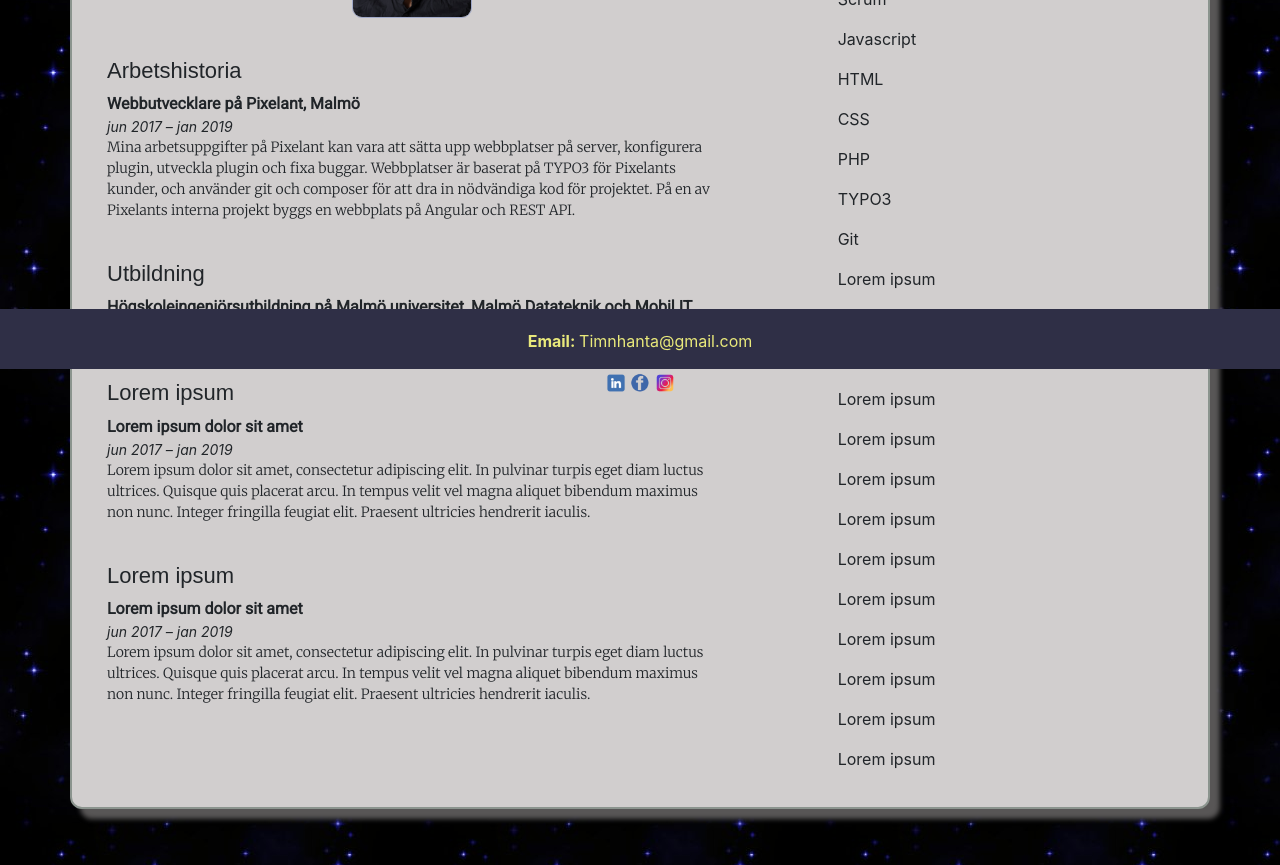
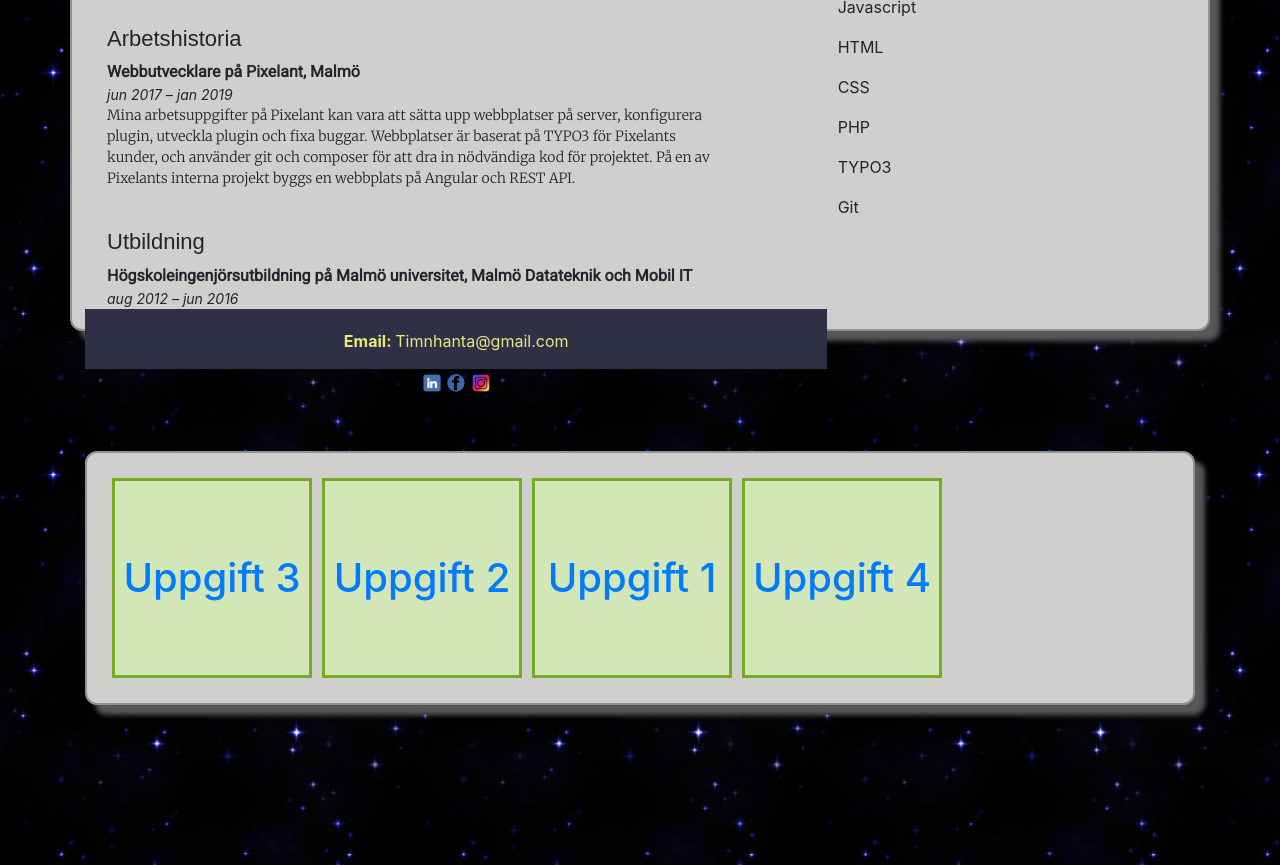
Before and after one commit to tim9413/yh-feu-ecu-20, a plain HTML site: page html-css/uppgift-2/index.html in a window 1280 px wide. Shown: the part 431-1296 px from the top of the page. Drawn offline with nearby package versions, Linux system fonts and the light colour scheme.

Commit message:
adjust grid layout, and add portfolio

```diff
--- a/html-css/uppgift-2/index.html
+++ b/html-css/uppgift-2/index.html
@@ -17,7 +17,7 @@
 
 <body>
     <!-- add class for set up a grid layout for navbar, title, footer and the splitted content in between -->
-
+    <div class="container">
         <!-- Add navbar -->
         <div class="dropdown">
             <button class="dropbtn">Meny</button>
@@ -33,7 +33,6 @@
         <div class="title">
             <h1>CV - Tim Ta</h1>
         </div>
-    <div class="container">
         <div class="content background row">
             <!-- Add a description/presentation/background class for left column and styling -->
             <div class="description col-md-7">
@@ -53,20 +52,6 @@
                     <p>Högskoleingenjörsutbildning på Malmö universitet, Malmö Datateknik och Mobil IT</p>
                     <p>aug 2012 – jun 2016</p>
                 </div>
-                <div class="layout-background">
-                    <h2>Lorem ipsum</h2>
-                    <p>Lorem ipsum dolor sit amet</p>
-                    <p>jun 2017 – jan 2019</p>
-                    <p>Lorem ipsum dolor sit amet, consectetur adipiscing elit. In pulvinar turpis eget diam luctus ultrices. Quisque quis placerat arcu. In tempus velit vel magna aliquet bibendum maximus non nunc. Integer fringilla feugiat elit. Praesent
-                        ultricies hendrerit iaculis.</p>
-                </div>
-                <div class="layout-background">
-                    <h2>Lorem ipsum</h2>
-                    <p>Lorem ipsum dolor sit amet</p>
-                    <p>jun 2017 – jan 2019</p>
-                    <p>Lorem ipsum dolor sit amet, consectetur adipiscing elit. In pulvinar turpis eget diam luctus ultrices. Quisque quis placerat arcu. In tempus velit vel magna aliquet bibendum maximus non nunc. Integer fringilla feugiat elit. Praesent
-                        ultricies hendrerit iaculis.</p>
-                </div>
             </div>
             <!-- Add a generic background class with border, bg-color -->
             <div class="competence col-md-3 offset-1">
@@ -79,20 +64,6 @@
                 <p>PHP</p>
                 <p>TYPO3</p>
                 <p>Git</p>
-                <p>Lorem ipsum</p>
-                <p>Lorem ipsum</p>
-                <p>Lorem ipsum</p>
-                <p>Lorem ipsum</p>
-                <p>Lorem ipsum</p>
-                <p>Lorem ipsum</p>
-                <p>Lorem ipsum</p>
-                <p>Lorem ipsum</p>
-                <p>Lorem ipsum</p>
-                <p>Lorem ipsum</p>
-                <p>Lorem ipsum</p>
-                <p>Lorem ipsum</p>
-                <p>Lorem ipsum</p>
-            </div>
             </div>
         </div>
 
@@ -111,6 +82,30 @@
                 </a>
             </div>
         </footer>
+
+        <div class="portfolio background">
+            <a href="../uppgift-3/index.html">
+                <div class="project project-3">
+                    <h1>Uppgift 3</h1>
+                </div>
+            </a>
+            <a href="../uppgift-2/index.html">
+                <div class="project project-2">
+                    <h1>Uppgift 2</h1>
+                </div>
+            </a>
+            <a href="../uppgift-1/index.html">
+                <div class="project project-1">
+                    <h1>Uppgift 1</h1>
+                </div>
+            </a>
+            <a href="../uppgift-4/index.html">
+                <div class="project project-4">
+                    <h1>Uppgift 4</h1>
+                </div>
+            </a>
+        </div>
+    </div>
 </body>
 
 </html>
--- a/html-css/uppgift-2/styles/style.css
+++ b/html-css/uppgift-2/styles/style.css
@@ -1,9 +1,9 @@
-/* grid settings for dropdown-navbar, title, footer and the content in between */
+/* grid settings for dropdown-navbar, title, footer, content, portfolio */
 
 .container {
     display: grid;
     grid-template-columns: 100px auto 0px;
-    grid-template-rows: 25px 25px auto 100px;
+    grid-template-rows: 25px 200px auto 100px auto 150px;
     grid-gap: 10px 10px;
 }
 
@@ -16,8 +16,8 @@
 
 .title,
 footer {
-    grid-column-start: 1;
-    grid-column-end: 5;
+    grid-column-start: 2;
+    grid-column-end: 4;
 }
 
 .title {
@@ -35,6 +35,13 @@ footer {
 footer {
     grid-row-start: 4;
     grid-row-end: 5;
+}
+
+.portfolio {
+    grid-column-start: 1;
+    grid-column-end: 4;
+    grid-row-start: 5;
+    grid-row-end: 6;
 }
 
 
@@ -116,7 +123,7 @@ footer {
     background-color: rgb(47, 47, 70);
     position: fixed;
     bottom: 0;
-    width: 100%;
+    width: 58%;
     height: 60px;
 }
 
@@ -182,6 +189,44 @@ footer {
     border-width: 1px;
 }
 
+.portfolio {
+    display: flex;
+    flex-wrap: wrap;
+}
+
+.portfolio .project {
+    background: #d3e6b8;
+    margin: auto;
+    line-height: 200px;
+    height: 200px;
+    width: 200px;
+    border: 3px solid #73AD21;
+    text-align: center;
+    margin: 5px;
+}
+
+.project h1 {
+    line-height: 1.5;
+    display: inline-block;
+    vertical-align: middle;
+}
+
+.project-1 {
+    order: 1;
+}
+
+.project-2 {
+    order: 2;
+}
+
+.project-3 {
+    order: 3;
+}
+
+.project-4 {
+    order: 4;
+}
+
 
 /* center social icons and remove link underscore*/
 
```
Lines whose indentation alone changed are shown as unchanged.
